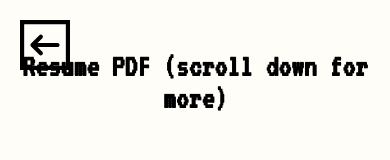
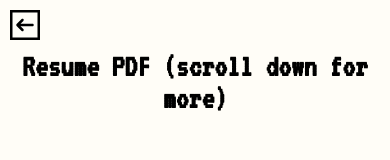
Before and after one commit to WiseAmos/Amos-Personal-Website, a React (Create React App) app: page /resume in a window 390 px wide. Shown: the top 160 px of the page. Built offline with nearby package versions, Linux system fonts and the light colour scheme.

Commit message:
added back buttons

```diff
--- a/src/pages/resume/resume.css
+++ b/src/pages/resume/resume.css
@@ -61,9 +61,9 @@
         gap: 20px;
     }
     .back-icon{
-        width: 50px;
-        height: 50px;
-        margin: 20px;
+        width: 30px;
+        height: 30px;
+        margin: 10px;
         left: 0;
         position: absolute;
         cursor: pointer;
```
